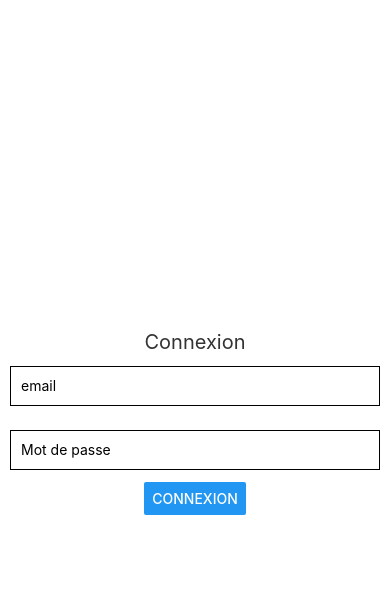
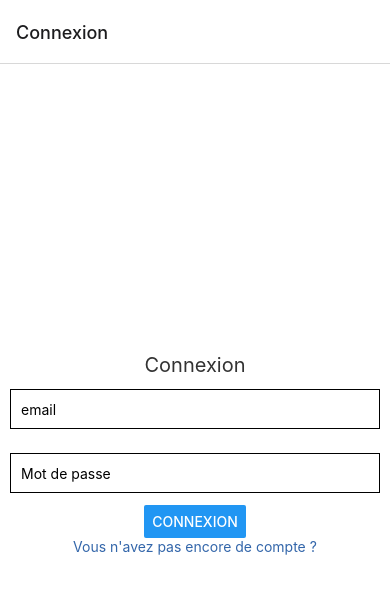
Before and after one commit to Fares-B/test_react_native_app, a React Native app: screen / in a window 390 px wide. Shown: the top 594 px of the page. Built offline with nearby package versions, Linux system fonts and the light colour scheme.

Commit message:
feat: routing of the app

```diff
--- a/App.tsx
+++ b/App.tsx
@@ -1,7 +1,25 @@
 import React from 'react';
+import {NavigationContainer} from '@react-navigation/native';
+import { createNativeStackNavigator } from '@react-navigation/native-stack';
 
 import Views from "./src/views";
+import APP_ROUTES from "./src/AppRoutes";
+
+const Stack = createNativeStackNavigator();
 
 export default function App() {
-  return <Views.SignIn/>;
+  return (
+    <NavigationContainer >
+      <Stack.Navigator>
+        <Stack.Screen
+          name={APP_ROUTES.signIn}
+          component={Views.SignIn}
+        />
+        <Stack.Screen
+          name={APP_ROUTES.signUp}
+          component={Views.SignUp}
+        />
+      </Stack.Navigator>
+    </NavigationContainer>
+  );
 }
--- /dev/null
+++ b/src/AppRoutes.js
@@ -0,0 +1,6 @@
+const APP_ROUTES = {
+  signIn: "Connexion",
+  signUp: "Inscription"
+};
+
+export default APP_ROUTES;
--- /dev/null
+++ b/src/components/Link/Link.tsx
@@ -0,0 +1,18 @@
+import React from "react";
+import {Pressable, Text} from 'react-native';
+
+import ILink from "./type";
+import styles from "../../styles";
+
+const Link: React.FC<ILink> = ({navigation, text, navigateTo}) => {
+
+  return (
+    <Pressable
+      onPress={() => navigation.navigate(navigateTo)}
+    >
+      <Text style={styles.link}>{text}</Text>
+    </Pressable>
+  );
+};
+
+export default Link;
--- /dev/null
+++ b/src/components/Link/type.ts
@@ -0,0 +1,7 @@
+interface ILink {
+  navigation: any;
+  text: string;
+  navigateTo: string;
+}
+
+export default ILink;
--- /dev/null
+++ b/src/components/index.js
@@ -0,0 +1,5 @@
+import Link from "./Link/Link";
+
+export default {
+  Link,
+};
--- a/src/styles/index.js
+++ b/src/styles/index.js
@@ -2,7 +2,8 @@ import {StyleSheet} from "react-native";
 
 const colors = {
   light: '#fff',
-  dark: '#333'
+  dark: '#333',
+  link: '#36a'
 }
 
 const styles = StyleSheet.create({
@@ -23,7 +24,11 @@ const styles = StyleSheet.create({
   title: {
     fontSize: 20,
     color: colors.dark,
+  },
+  link: {
+    color: colors.link
   }
+
 });
 
 export default styles;
--- a/src/views/SignIn/SignIn.tsx
+++ b/src/views/SignIn/SignIn.tsx
@@ -2,9 +2,11 @@ import React, {useState} from "react";
 import {Button, Text, TextInput, View} from 'react-native';
 
 import ISignIn from "./type";
+import Component from "../../components";
 import styles from "../../styles";
+import APP_ROUTES from "../../AppRoutes";
 
-const SignIn: React.FC<ISignIn> = () => {
+const SignIn: React.FC<ISignIn> = ({navigation}) => {
   const [email, setEmail] = useState<string>("");
   const [password, setPassword] = useState<string>("");
 
@@ -32,6 +34,11 @@ const SignIn: React.FC<ISignIn> = () => {
         onPress={onSubmit}
         title="Connexion"
       />
+      <Component.Link
+        text="Vous n'avez pas encore de compte ?"
+        navigateTo={APP_ROUTES.signUp}
+        navigation={navigation}
+      />
     </View>
   );
 };
--- a/src/views/SignIn/type.ts
+++ b/src/views/SignIn/type.ts
@@ -1,5 +1,5 @@
 interface ISignIn {
-
+  navigation: any;
 }
 
 export default ISignIn;
--- a/src/views/SignUp/SignUp.tsx
+++ b/src/views/SignUp/SignUp.tsx
@@ -3,8 +3,10 @@ import {Button, Text, TextInput, View} from 'react-native';
 
 import ISignUp from "./type";
 import styles from "../../styles";
+import Component from "../../components";
+import APP_ROUTES from "../../AppRoutes";
 
-const SignUp: React.FC<ISignUp> = () => {
+const SignUp: React.FC<ISignUp> = ({navigation}) => {
   const [email, setEmail] = useState<string>("");
   const [password, setPassword] = useState<string>("");
 
@@ -32,6 +34,11 @@ const SignUp: React.FC<ISignUp> = () => {
         onPress={onSubmit}
         title="S'inscrire"
       />
+      <Component.Link
+        text="Vous avez déjà un compte ?"
+        navigateTo={APP_ROUTES.signIn}
+        navigation={navigation}
+      />
     </View>
   );
 };
--- a/src/views/SignUp/type.ts
+++ b/src/views/SignUp/type.ts
@@ -1,5 +1,5 @@
 interface ISignUp {
-
+  navigation: any;
 }
 
 export default ISignUp;
```
Also changed, not shown: 1 other file (tests, documents, lock files or other folders).
